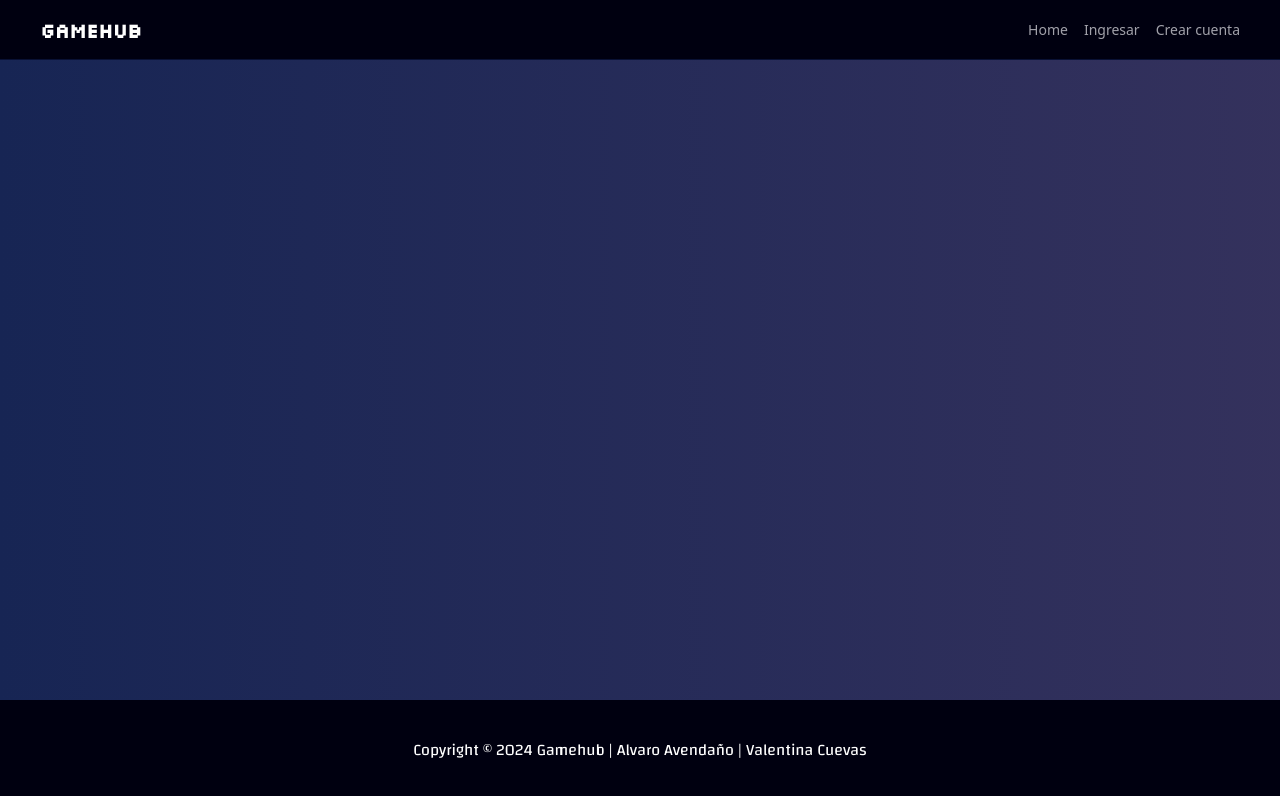
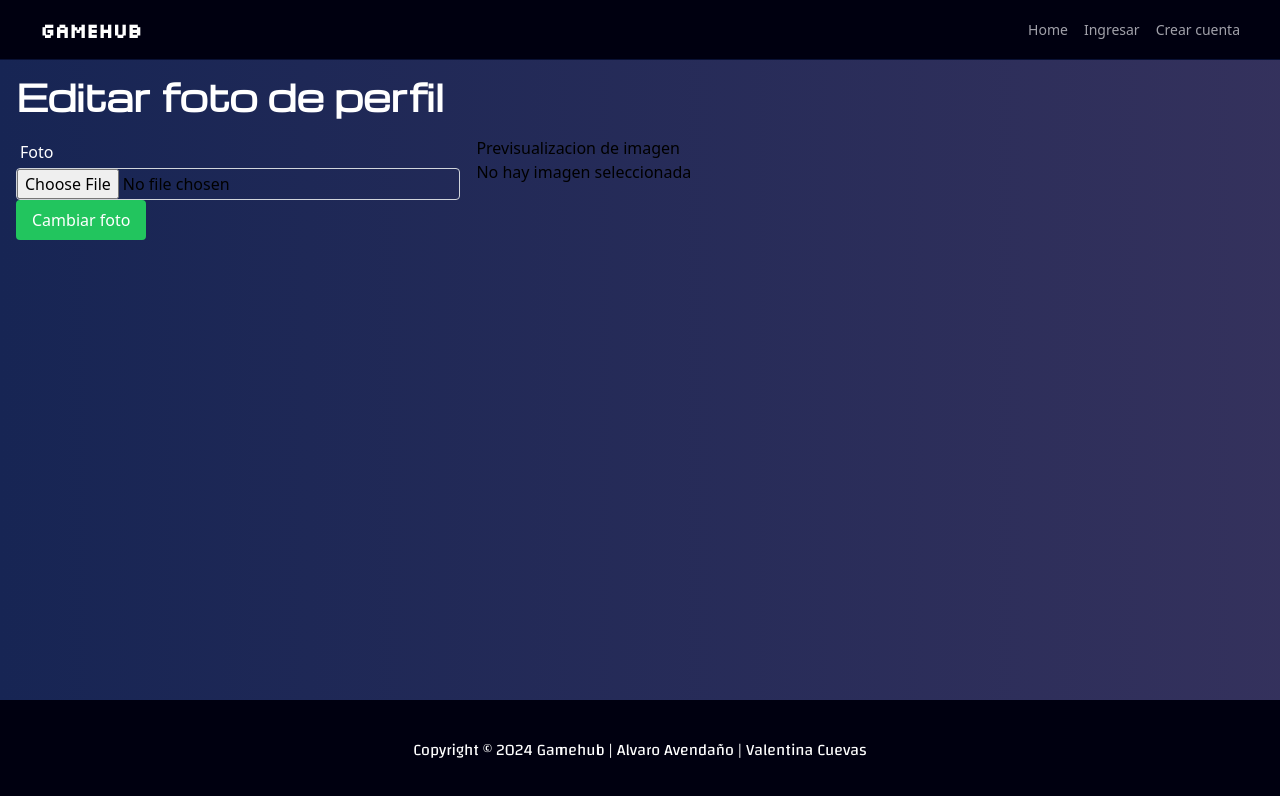
Before and after one commit to Alx-xyx/gamehub, a Vue app: page /perfil/editar-avatar in a window 1280 px wide. Shown: the top 796 px of the page. Built offline with nearby package versions, Linux system fonts and the light colour scheme; sample sign-in values are in the browser's storage; what vue-sweetalert2 would draw is missing.

Commit message:
Creacion de edicion de foto de perfil

```diff
--- /dev/null
+++ b/src/components/BaseButton.vue
@@ -0,0 +1,26 @@
+<script>
+    export default{
+        name:'BaseButton',
+        props:{
+            variant:{
+                tyoe: String,
+                required: false,
+                default: 'blue'
+            },
+        },
+    }
+</script>
+
+<template>
+    <button
+        type="submit"
+        class="px-4 py-2 rounded text-white"
+        :class="{
+            'bg-blue-500 hover:bg-blue-600': variant === 'blue',
+            'bg-green-500 hover:bg-green-600': variant === 'green',
+            'bg-red-500 hover:bg-red-600': variant === 'red'
+        }"
+    >
+        <slot>Enviar</slot>
+    </button>
+</template>
--- /dev/null
+++ b/src/pages/EditProfileAvatar.vue
@@ -0,0 +1,43 @@
+<script>
+import BaseButton from '../components/BaseButton.vue';
+import BaseH1 from '../components/BaseH1.vue';
+
+export default {
+    name: 'EditProfileAvatar',
+    components: { BaseH1, BaseButton},
+    props: {
+        user: Object
+    },
+    data(){
+        return{
+            photo:{
+                file: null,
+                preview: null
+            }
+        }
+    },
+    methods: {
+        handleFileChange(event){
+            console.log('Archivo seleccionado:', event.target.files[0]);
+            this.photo.file = event.target.files[0];
+            this.photo.preview = URL.createObjectURL(this.photo.file);
+        }
+    }
+}
+</script>
+
+<template>
+    <BaseH1>Editar foto de perfil</BaseH1>
+    <form action="#" class="flex gap-4">
+        <div class="mb-3">
+            <label class="block m-1 text-white">Foto</label>
+            <input type="file" id="file" @change="handleFileChange" class="border border-gray-300 rounded w-full" />
+            <BaseButton variant="green">Cambiar foto</BaseButton>
+        </div>
+        <div>
+            <p>Previsualizacion de imagen</p>
+            <img v-if="photo.preview" :src="photo.preview" alt="Previsualización de la imagen" class="w-32 h-32 object-cover rounded-full" />
+            <p v-else>No hay imagen seleccionada</p>
+        </div>
+    </form>
+</template>
--- a/src/pages/Profile.vue
+++ b/src/pages/Profile.vue
@@ -29,6 +29,8 @@ import { fetchUserProfileById } from '../services/user-profiles.js';
 
 <template>
     <BaseH1 class>Mi perfil</BaseH1>
-    <RouterLink to="/perfil/editar" class="mb-4 text-blue-700 underline">Editar</RouterLink>
+    <RouterLink to="/perfil/editar" class="mb-4 text-blue-700 underline">Editar informacion</RouterLink>
+    <br>
+    <RouterLink to="/perfil/editar-avatar" class="mb-4 text-blue-700 underline">Editar avatar</RouterLink>
     <ProfileData :user="user"/>
 </template>
--- a/src/router/router.js
+++ b/src/router/router.js
@@ -9,6 +9,7 @@ import Profile from '../pages/Profile.vue'
 import EditProfile from '../pages/EditProfile.vue'
 import UserProfile from '../pages/UserProfile.vue'
 import PrivateChat from '../pages/PrivateChat.vue'
+import EditProfileAvatar from '../pages/EditProfileAvatar.vue'
 
 //? Creacion de rutas
 
@@ -19,6 +20,7 @@ const routes = [
     {path: '/feed', component: PublicChat, meta: { requiresAuth: true } },
     {path: '/perfil', component: Profile, meta: { requiresAuth: true } },
     {path: '/perfil/editar', component: EditProfile, meta: { requiresAuth: true } },
+    {path: '/perfil/editar-avatar', component: EditProfileAvatar, meta: { requiresAuth: true } },
     {path: '/usuarios/:id', component: UserProfile, meta: { requiresAuth: true } },
     {path: '/usuarios/:id/chat', component: PrivateChat, meta: { requiresAuth: true } },
 
```
Also changed, not shown: src/components/auth/RegisterForm.vue (+2 -10 lines).
